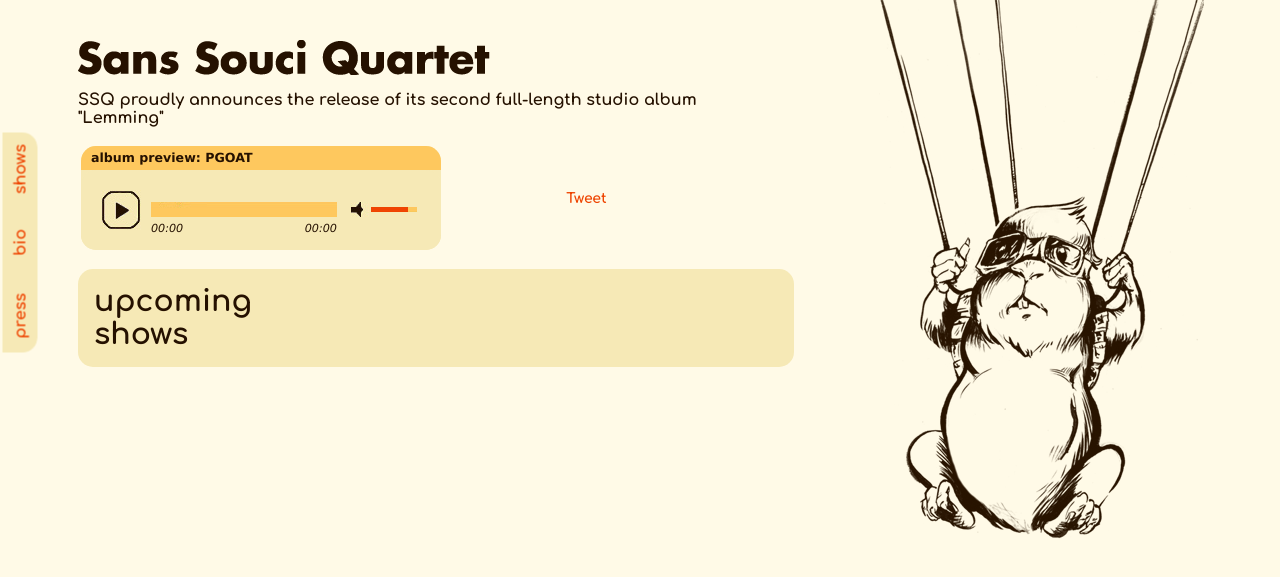
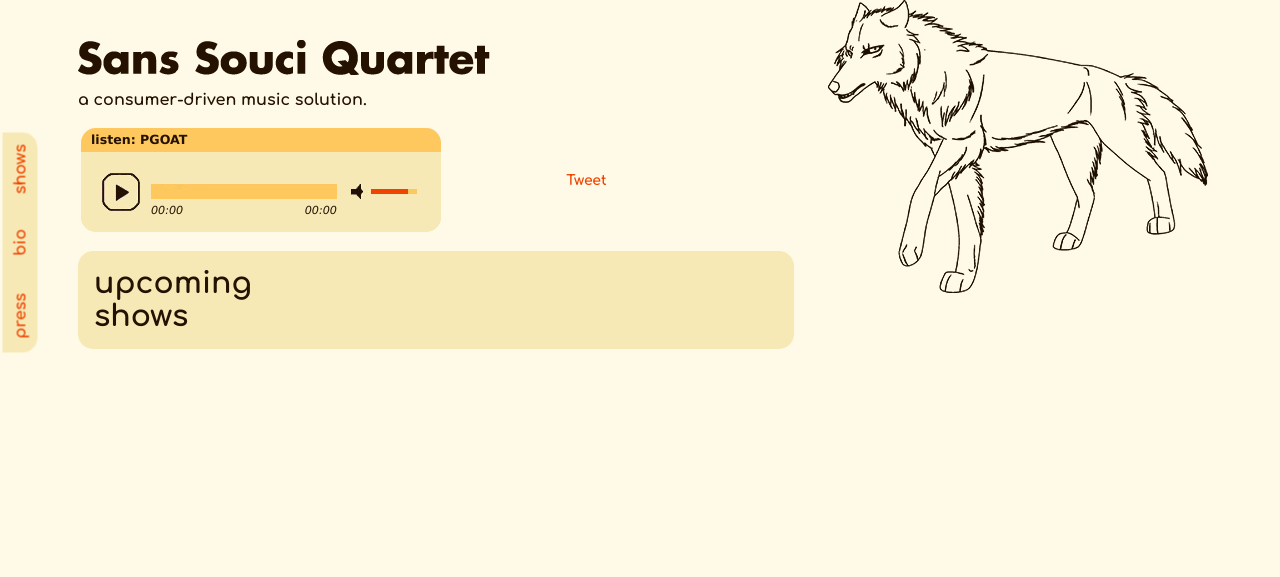
Before and after one commit to adamlutz/ssq, a PHP site: page / in a window 1280 px wide. Shown: the top 577 px of the page. Run offline with PHP 8.4, Linux system fonts and the light colour scheme; data that the repository does not hold is empty; some libraries are stand-ins or nearby versions.

Commit message:
adding comsumer

```diff
--- a/index.php
+++ b/index.php
@@ -123,7 +123,7 @@ foreach($rss->show as $feed_item) {
 </div>
 <div class="container">
     <img src="resources/imgs/banner.png"><br /><br />
-    <div class="subhead">SSQ proudly announces the release of its second full-length studio album "Lemming"</div>
+    <div class="subhead">a consumer-driven music solution.</div>
     <br />
 
     <table class='player'>
@@ -135,7 +135,7 @@ foreach($rss->show as $feed_item) {
                     <div class="jp-type-single">
                     <div class="jp-title">
                             <ul>
-                                <li>album preview: PGOAT</li>
+                                <li>listen: PGOAT</li>
                             </ul>
                         </div>
 
--- a/resources/styles/front_style.css
+++ b/resources/styles/front_style.css
@@ -1,6 +1,6 @@
 body {
     background:#fffae7;
-    background-image:url('../imgs/lemming_brown_325.png');
+    background-image:url('../imgs/ssq_wolf.png');
     background-repeat:no-repeat;
     background-attachment:fixed;
     background-position: 92% 0%;
@@ -16,7 +16,7 @@ table.nav {  width: 100%; border-spacing:0px; height:35px; }
 .container { margin:40px  0  0 70px; font-size:14px;}
 
 .head {font-family: 'Comfortaa', cursive; width: 500px; color:#251100; font-size:70px;  line-height:80px; }
-.subhead { font-family: 'Comfortaa', cursive; font-weight: 200; width: 680px; font-size:16px;  background-color:#fffae7; color:#251100;  }
+.subhead { font-family: 'Comfortaa', cursive; font-weight: 200; width: 300px; font-size:16px;  background-color:#fffae7; color:#251100;  }
 
 .section { font-family: 'Comfortaa', cursive; font-weight: 200; color:#251100; background-color:#f6e9b6; border-radius: 15px; width: 60%; border-spacing:15px}
 .section_head { font-family: 'Comfortaa', cursive;  background-color:#f6e9b6; width: 250px; color:#251100; font-size:30px;   }
```
Also changed, not shown: resources/imgs/ssq_wolf.png (added).
